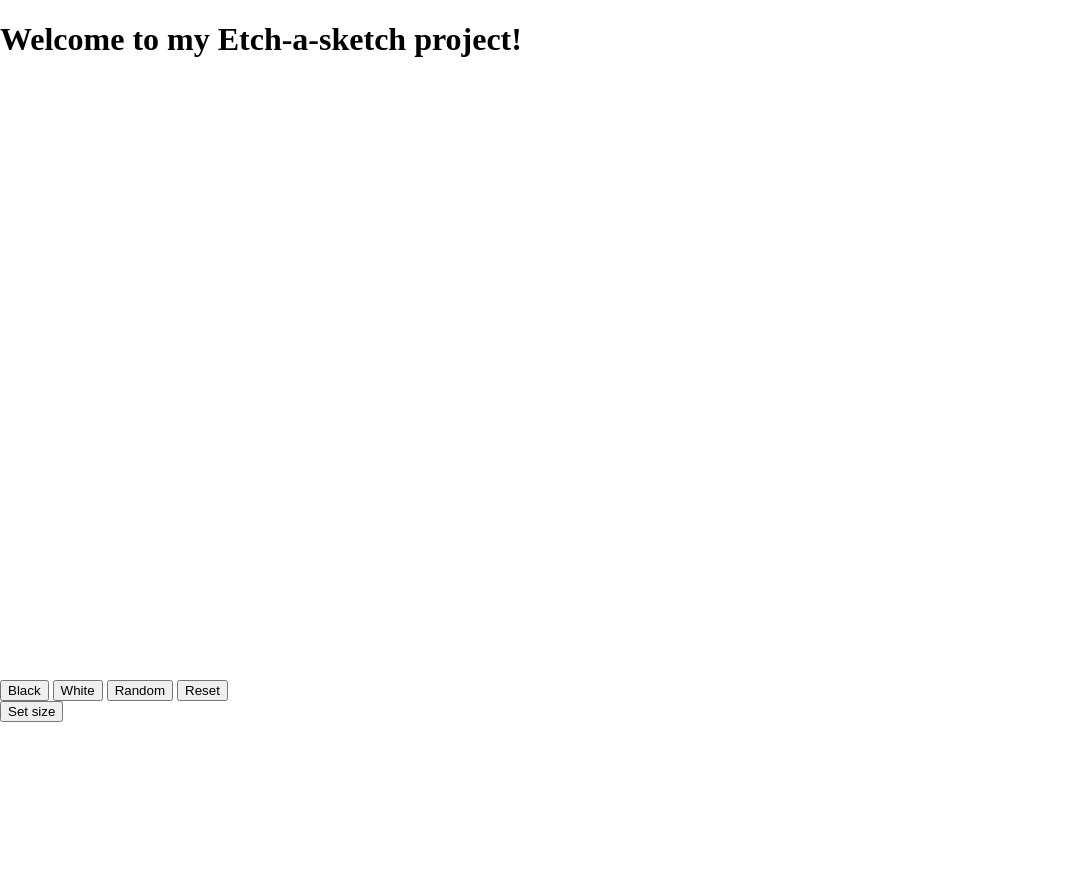
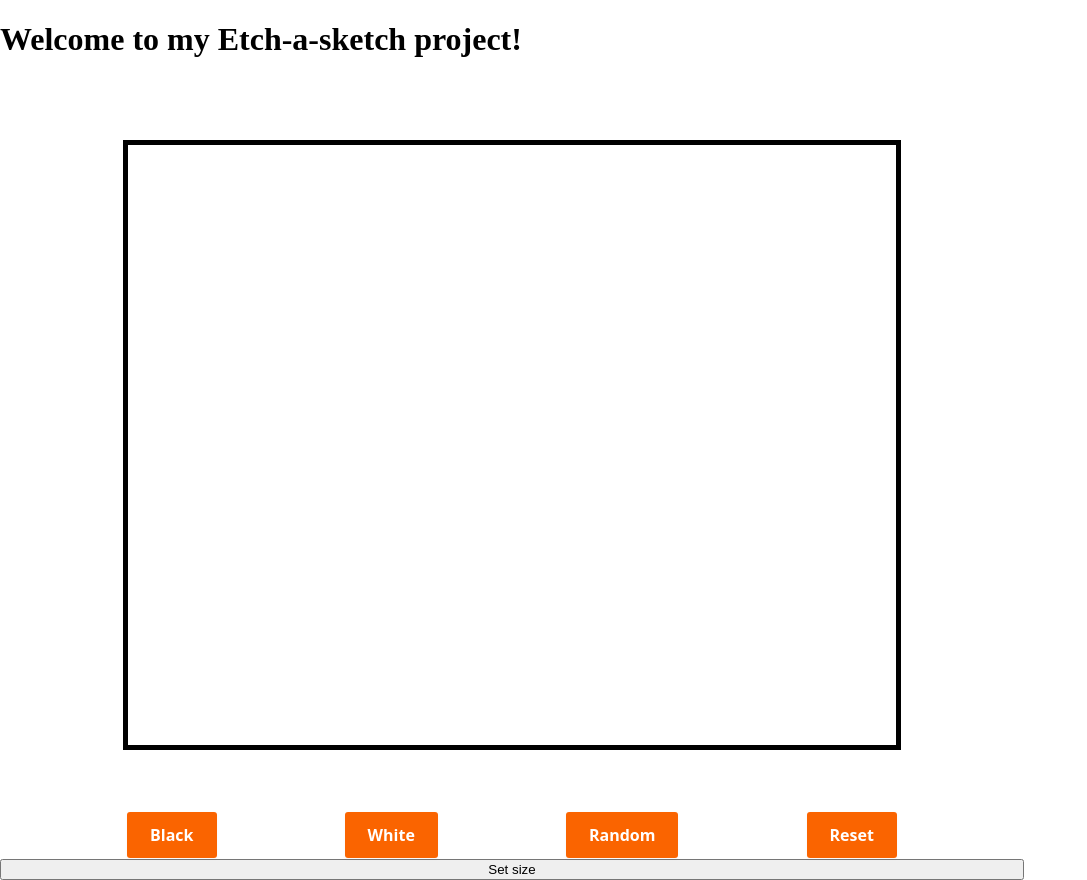
Before and after one commit to Taci12/Odin-Etch-A-Sketch, a plain HTML site: page index.html in a window 1280 px wide. Shown: the whole page, without its empty margins (0-1087 px from the left). Drawn offline with Linux system fonts and the light colour scheme.

Commit message:
added buttons styling

```diff
--- a/index.html
+++ b/index.html
@@ -17,10 +17,10 @@
         <div class="drawing-board">
         </div>
         <div class="buttons">
-            <button id="black-button" onclick="changeColor('black')">Black</button>
-            <button id="white-button" onclick="changeColor('white')">White</button>
-            <button id="random-button" onclick="changeColor('random')">Random</button>
-            <button id="reset-button" onclick="resetSquares()">Reset</button>
+            <button id="black-button" class="button-5" role="button" onclick="changeColor('black')">Black</button>
+            <button id="white-button" class="button-5" role="button" onclick="changeColor('white')">White</button>
+            <button id="random-button" class="button-5" role="button" onclick="changeColor('random')">Random</button>
+            <button id="reset-button" class="button-5" role="button" onclick="resetSquares()">Reset</button>
         </div>
         <button class="set-size-button" onclick="changeSize()">Set size</button>
     </div>
--- a/style.css
+++ b/style.css
@@ -6,10 +6,64 @@ body {
 .content {
     height: 100vh;
     width: 80%;
+    display: flex;
+    flex-direction: column;
 }
 
 .drawing-board {
     display: grid;
     width: 75%;
     height: 75%;
+    margin: auto;
+    border: 5px solid black;
 }
+
+.buttons {
+    display: flex;
+    justify-content: space-evenly;
+}
+
+.button-5 {
+    align-items: center;
+    background-clip: padding-box;
+    background-color: #fa6400;
+    border: 1px solid transparent;
+    border-radius: .25rem;
+    box-shadow: rgba(0, 0, 0, 0.02) 0 1px 3px 0;
+    box-sizing: border-box;
+    color: #fff;
+    cursor: pointer;
+    display: inline-flex;
+    font-family: system-ui, -apple-system, system-ui, "Helvetica Neue", Helvetica, Arial, sans-serif;
+    font-size: 16px;
+    font-weight: 600;
+    justify-content: center;
+    line-height: 1.25;
+    margin: 0;
+    min-height: 3rem;
+    padding: calc(.875rem - 1px) calc(1.5rem - 1px);
+    position: relative;
+    text-decoration: none;
+    transition: all 250ms;
+    user-select: none;
+    -webkit-user-select: none;
+    touch-action: manipulation;
+    vertical-align: baseline;
+    width: auto;
+}
+
+.button-5:hover,
+.button-5:focus {
+    background-color: #fb8332;
+    box-shadow: rgba(0, 0, 0, 0.1) 0 4px 12px;
+}
+
+.button-5:hover {
+    transform: translateY(-1px);
+}
+
+.button-5:active {
+    background-color: #c85000;
+    box-shadow: rgba(0, 0, 0, .06) 0 2px 4px;
+    transform: translateY(0);
+}
```
